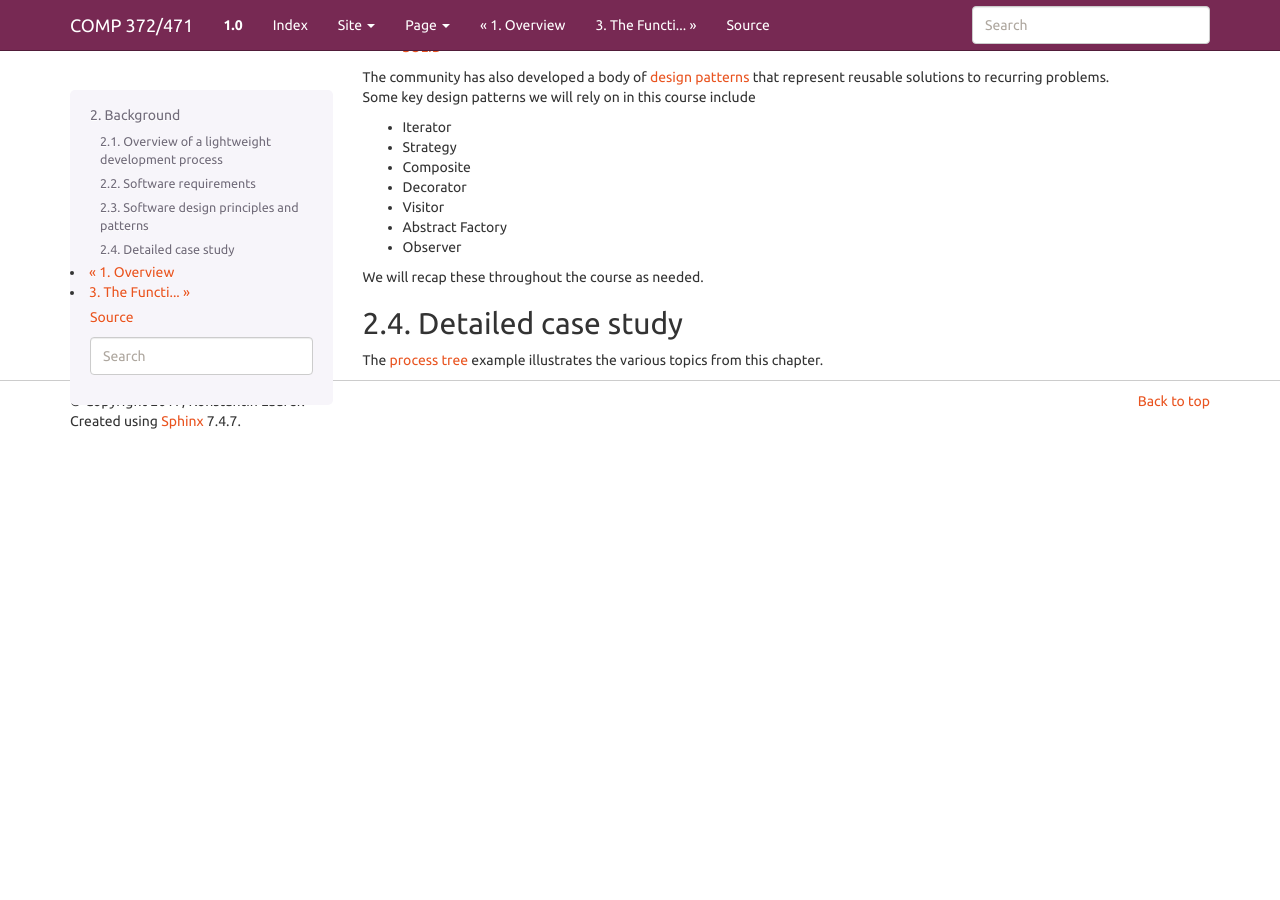
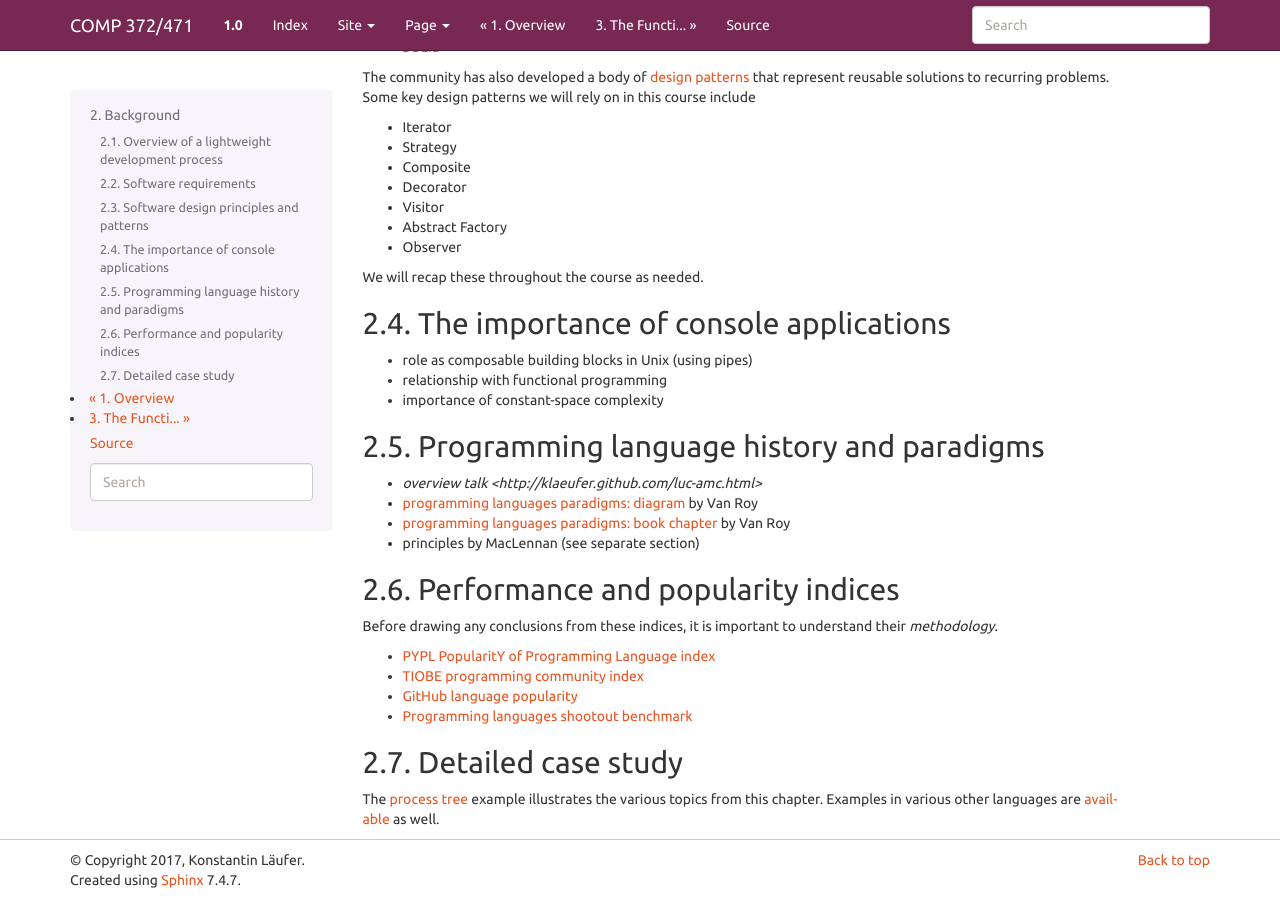
Before and after one commit to lucproglangcourse/lucproglangcourse.github.io, a Sphinx documentation site: the page built from source/background.rst, in a window 1280 px wide and 900 px high, scrolled down 1774 px. Built offline with Sphinx 7.4.7, drawn with Linux system fonts in a browser that asks for light colours; before the commit the page ends 2215 px from its top, so only the background shows below that.

Commit message:
expanded background and functional prog a bit more
Signed-off-by: Konstantin Läufer <klaeufer@gmail.com>

```diff
--- a/source/background.rst
+++ b/source/background.rst
@@ -110,7 +110,37 @@ The community has also developed a body of `design patterns <https://sourcemakin
 
 We will recap these throughout the course as needed.
 
+
+The importance of console applications
+~~~~~~~~~~~~~~~~~~~~~~~~~~~~~~~~~~~~~~
+
+- role as composable building blocks in Unix (using pipes)
+- relationship with functional programming
+- importance of constant-space complexity
+
+
+Programming language history and paradigms
+~~~~~~~~~~~~~~~~~~~~~~~~~~~~~~~~~~~~~~~~~~
+
+- `overview talk <http://klaeufer.github.com/luc-amc.html>`
+- `programming languages paradigms: diagram <https://www.info.ucl.ac.be/~pvr/paradigmsDIAGRAMeng108.jpg>`_ by Van Roy
+- `programming languages paradigms: book chapter <https://www.info.ucl.ac.be/~pvr/VanRoyChapter.pdf>`_ by Van Roy
+- principles by MacLennan (see separate section)
+
+
+Performance and popularity indices
+~~~~~~~~~~~~~~~~~~~~~~~~~~~~~~~~~~
+
+Before drawing any conclusions from these indices, it is important to understand their *methodology*.
+
+- `PYPL PopularitY of Programming Language index <https://pypl.github.io>`_
+- `TIOBE programming community index <http://www.tiobe.com/tiobe-index>`_
+- `GitHub language popularity <https://www.techworm.net/2016/09/top-10-popular-programming-languages-github.html>`_
+- `Programming languages shootout benchmark <http://benchmarksgame.alioth.debian.org>`_
+
+
 Detailed case study
 ~~~~~~~~~~~~~~~~~~~
 
 The `process tree <https://github.com/lucproglangcourse/processtree-scala>`_ example illustrates the various topics from this chapter.
+Examples in various other languages are `available <https://github.com/lucproglangcourse?q=processtree>`_ as well.
--- a/source/index.rst
+++ b/source/index.rst
@@ -5,7 +5,9 @@ Lecture Notes: Theory (and Practice) of Programming Languages
 | `Department of Computer Science <http://luc.edu/cs>`_
 | `Loyola University Chicago <http://luc.edu>`_
 
-Welcome! This version of the course is normally taught by `Konstantin Läufer <https://github.com/klaeufer>`_ and focuses on functional and concurrent programming languages with examples and projects mostly in Scala.
+Welcome!
+In this course, we study programming language concepts and paradigms in the context of contemporary software engineering practice.
+This version of the course is normally taught by `Konstantin Läufer <https://github.com/klaeufer>`_ and focuses on functional and concurrent programming languages with examples and projects mostly in Scala.
 
 .. _GitHub: https://github.com/LoyolaChicagoBooks/lucproglangcourse
 .. _PDF: http://lucproglangcourse.github.io/download/proglang.pdf
```
Also changed, not shown: source/functionalprogramming.rst (+22 -1 lines).
